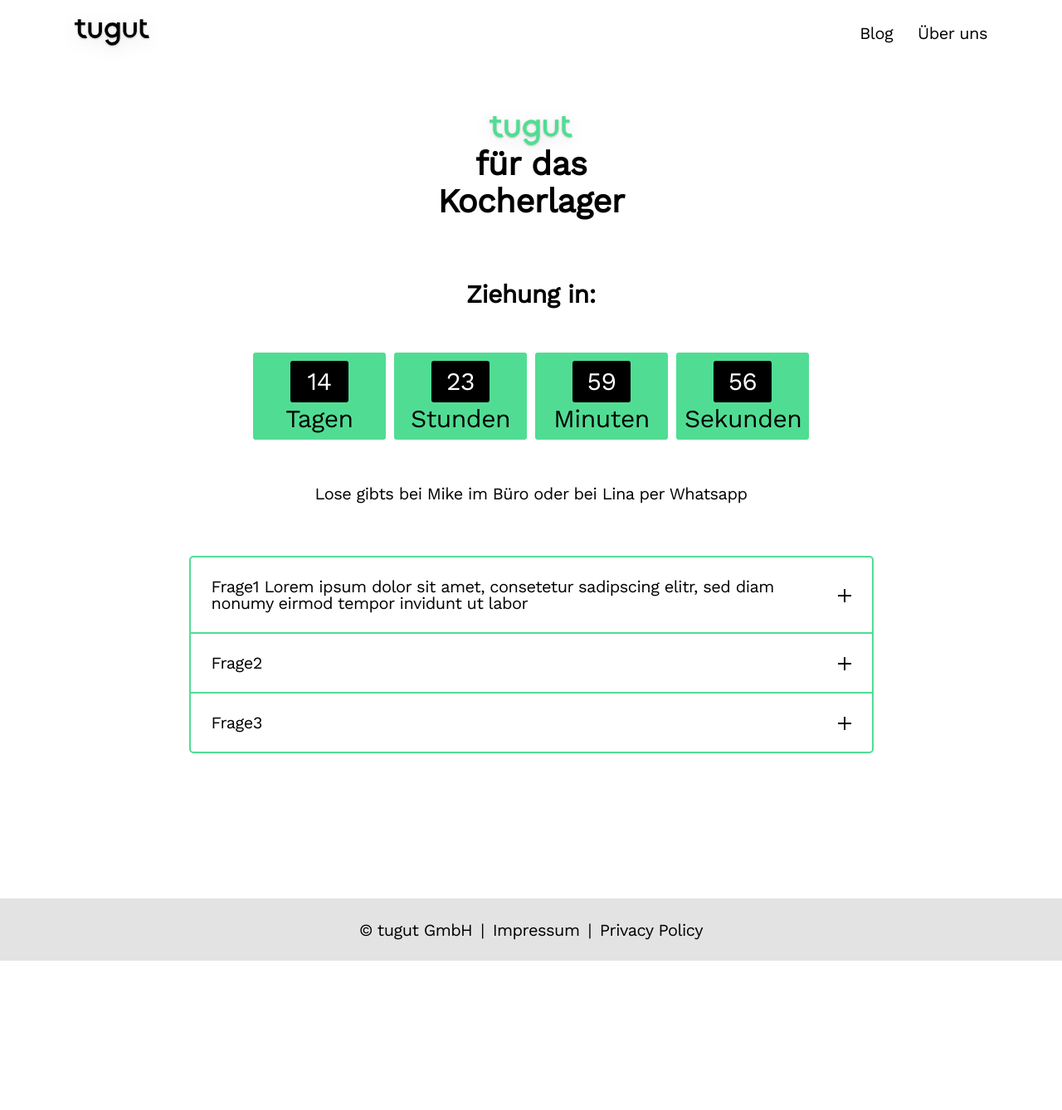
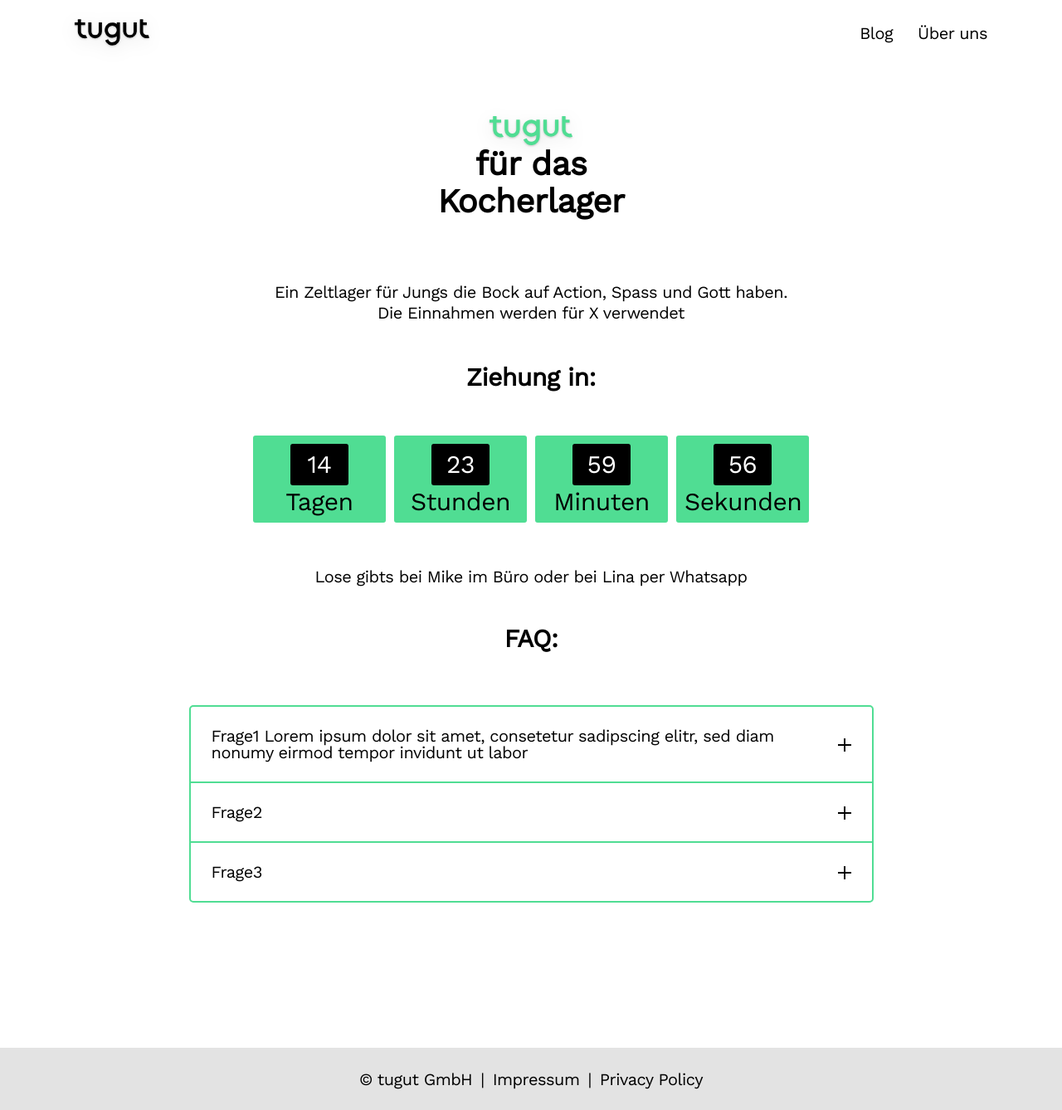
Before and after one commit to tugut-de/site, a Jekyll site: the page built from _pages/kocherlager.html, in a window 1280 px wide. Shown: the whole page at 83% size. Built offline with Jekyll 4.4.1, drawn with Linux system fonts in a browser that asks for light colours; nearby versions of some CDN libraries; before the commit the page ends 1158 px from its top, so only the background shows below that.

Commit message:
extend infos

```diff
--- a/_pages/kocherlager.html
+++ b/_pages/kocherlager.html
@@ -45,6 +45,10 @@ include_in_footer: false
             <div>Kocherlager</div>
           </div>
 
+        <div class="lotterie-about">
+          <div>Ein Zeltlager für Jungs die Bock auf Action, Spass und Gott haben.<br> Die Einnahmen werden für X verwendet</div>
+        </div>
+
         <div class="lotterie-info">
           <h1>Ziehung in:</h1>
         </div>
@@ -71,6 +75,9 @@ include_in_footer: false
 
         <div class="lotterie-info">
           Lose gibts bei Mike im Büro oder bei Lina per Whatsapp
+        </div>
+        <div class="lotterie-info">
+          <h1>FAQ:</h1>
         </div>
         <div class="lotterie-info">
           <div id=app>
--- a/_sass/layout.scss
+++ b/_sass/layout.scss
@@ -1090,6 +1090,15 @@ footer {
 	align-items: center;
 }
 
+.lotterie-about {
+	margin-top: 50px;
+	display: flex;
+	justify-content: center;
+	align-items: center;
+	text-align: center;
+	line-height: 2.5rem;
+}
+
 .sticker {
 	margin: 50px;
 	display: flex;
```
